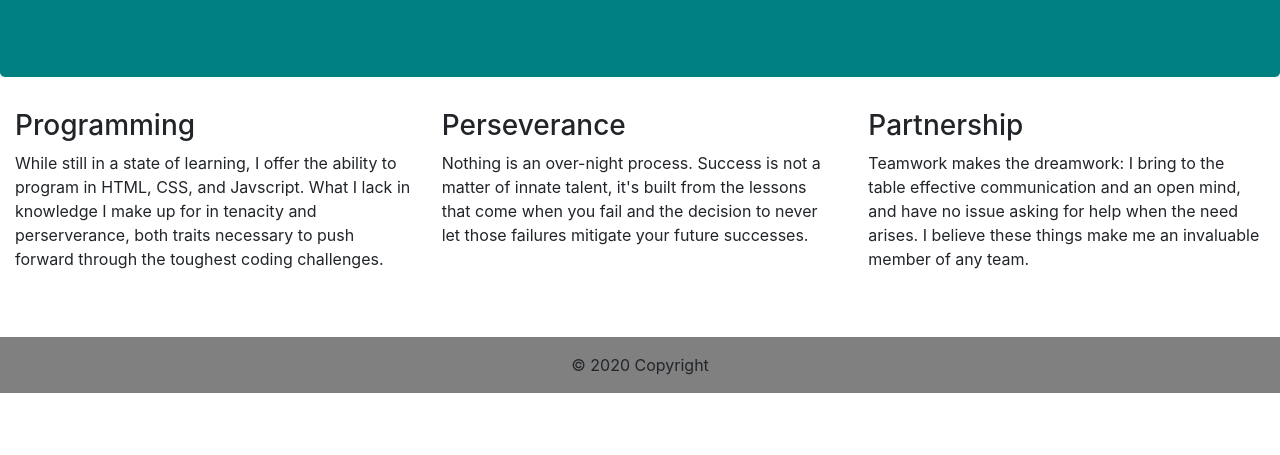
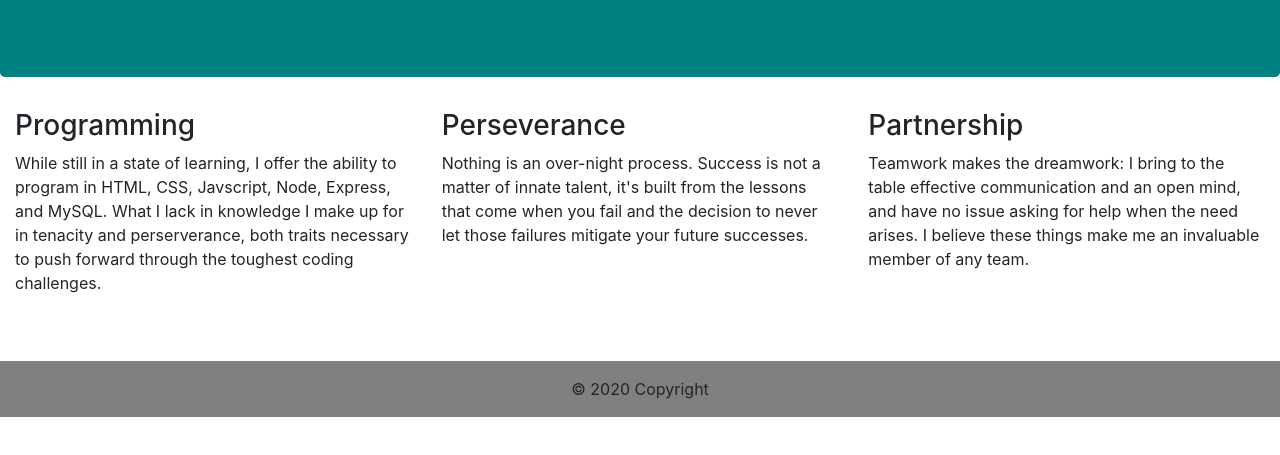
Before and after one commit to carooflee/Portfolio, a plain HTML site: page index.html in a window 1280 px wide. Shown: the part 203-658 px from the top of the page. Drawn offline with nearby package versions, Linux system fonts and the light colour scheme.

Commit message:
updated programming languages in portfolio

```diff
--- a/index.html
+++ b/index.html
@@ -57,7 +57,7 @@
     <div class="row">
       <div class="col-sm-4">
         <h3>Programming</h3>
-        <p>While still in a state of learning, I offer the ability to program in HTML, CSS, and Javscript. What I lack in knowledge I make up for in tenacity and perserverance, both traits necessary to push forward through the toughest coding challenges.</p>
+        <p>While still in a state of learning, I offer the ability to program in HTML, CSS, Javscript, Node, Express, and MySQL. What I lack in knowledge I make up for in tenacity and perserverance, both traits necessary to push forward through the toughest coding challenges.</p>
       </div>
       <div class="col-sm-4">
         <h3>Perseverance</h3>
```
